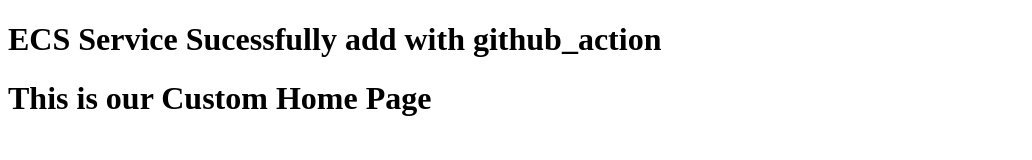
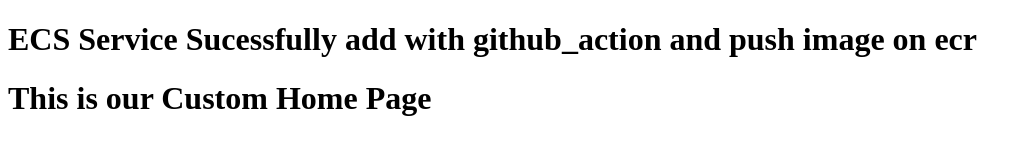
Before and after one commit to Vaibhavkin/ECS, a plain HTML site: page index.html in a window 1280 px wide. Shown: the whole page, without its empty margins (0-1032 px from the left). Drawn offline with Linux system fonts and the light colour scheme.

Commit message:
Update index.html

```diff
--- a/index.html
+++ b/index.html
@@ -4,7 +4,7 @@
     <title>LUIT Week 16 Project!</title>
   </head>
   <body>
-    <h1> ECS Service Sucessfully add with github_action</h1>
+    <h1> ECS Service Sucessfully add with github_action and push image on ecr</h1>
     <h1>This is our Custom Home Page</h1>
   </body>
 </html>
```
